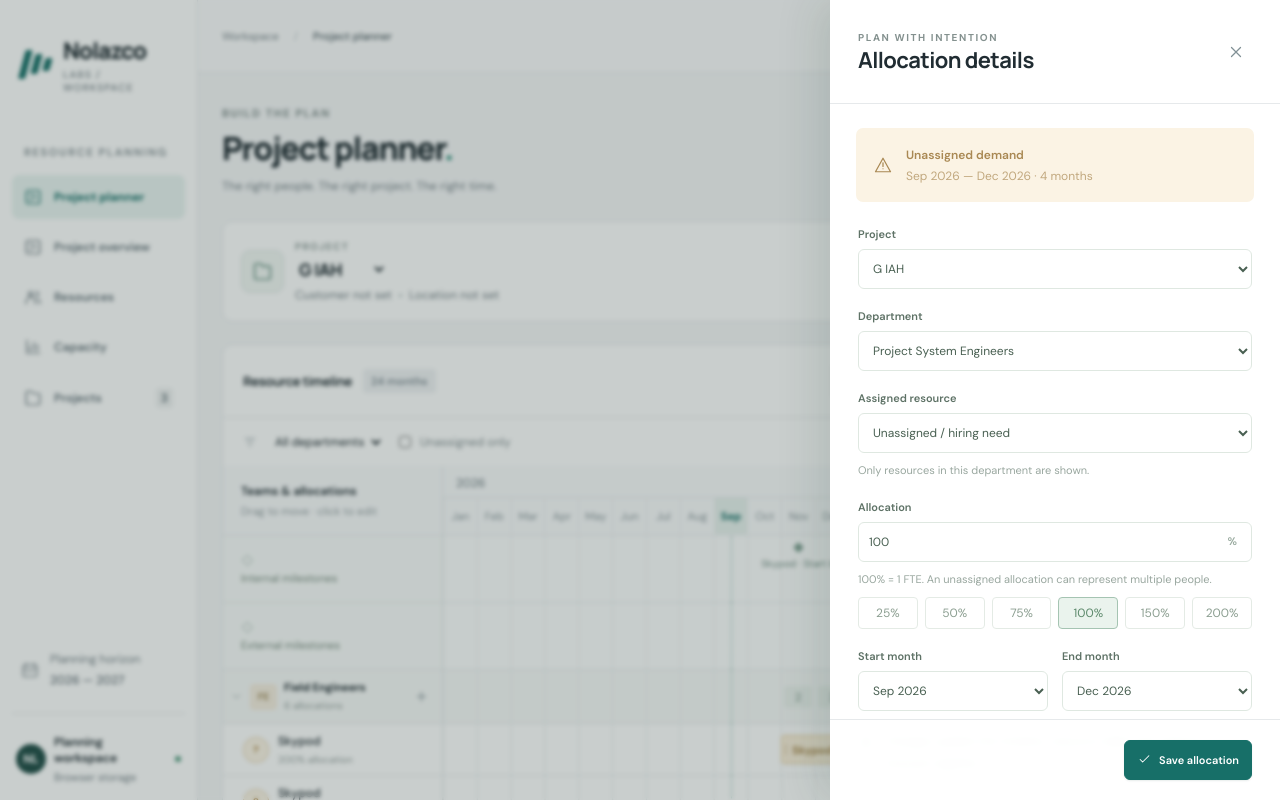
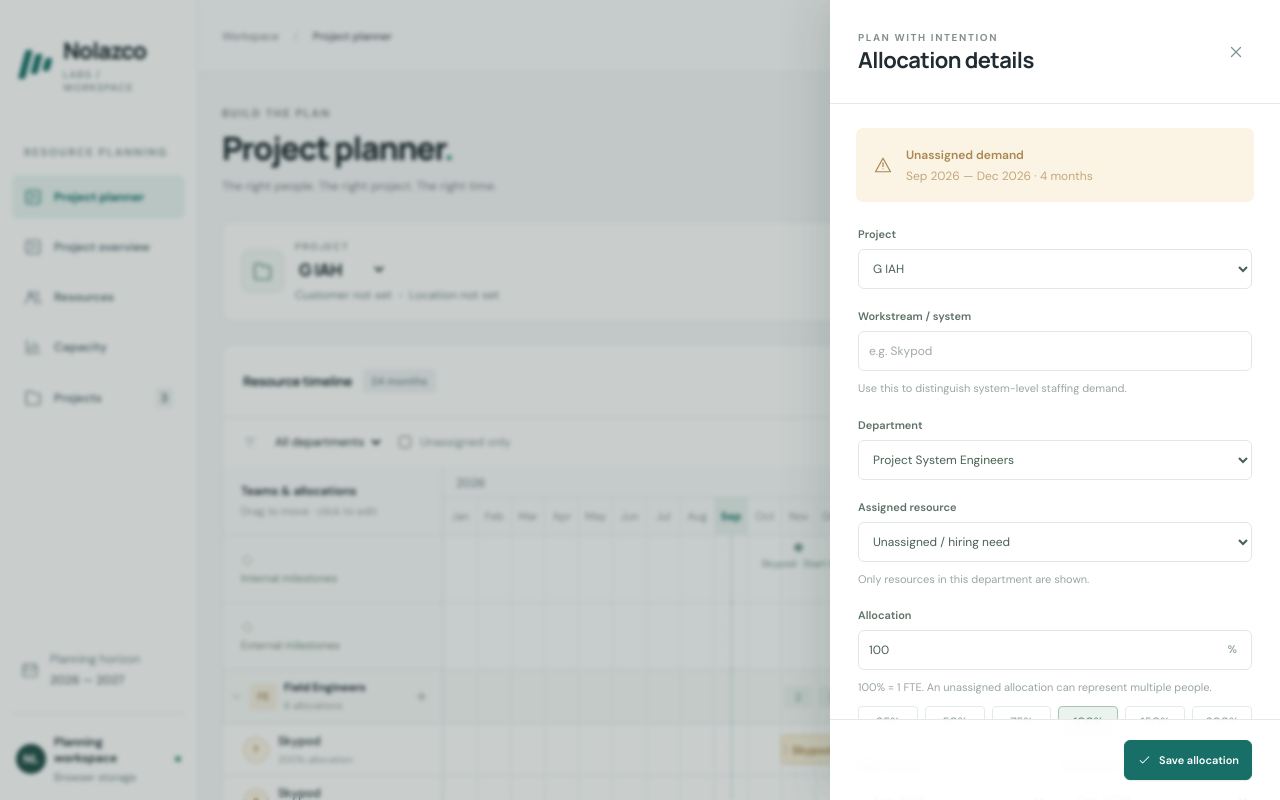
Before and after one commit to DamianNolazco/resource-forecasting, a Next.js app: page / in a window 1280 px wide. Both pictures are taken after a click on the button "Allocation". Shown: the top 800 px of the page. Built offline with nearby package versions, Linux system fonts and the light colour scheme.

Commit message:
Add system label to staffing allocations

```diff
--- a/app/ui.tsx
+++ b/app/ui.tsx
@@ -253,7 +253,7 @@ export function AllocationForm({
     );
   const patch = (p: Partial<PlanBar>) => setB((v) => ({ ...v, ...p }));
   const amount = Number(allocation) / 100;
-  const candidate = { ...b, allocation: amount };
+  const candidate = { ...b, allocation: amount, label: b.label?.trim() || undefined };
   const other = plan.bars.filter((v) => v.id !== b.id);
   const projected = Math.max(
     0,
@@ -277,7 +277,7 @@ export function AllocationForm({
           <strong>
             {b.personId
               ? plan.people.find((p) => p.id === b.personId)?.name
-              : "Unassigned demand"}
+              : b.label || "Unassigned demand"}
           </strong>
           <small>
             {monthLabel(b.start)} — {monthLabel(b.end)} · {b.end - b.start + 1}{" "}
@@ -298,6 +298,16 @@ export function AllocationForm({
               </option>
             ))}
           </select>
+        </label>
+        <label>
+          Workstream / system
+          <input
+            aria-label="Workstream / system"
+            value={b.label || ""}
+            onChange={(e) => patch({ label: e.target.value || undefined })}
+            placeholder="e.g. Skypod"
+          />
+          <small>Use this to distinguish system-level staffing demand.</small>
         </label>
         <label>
           Department
```
